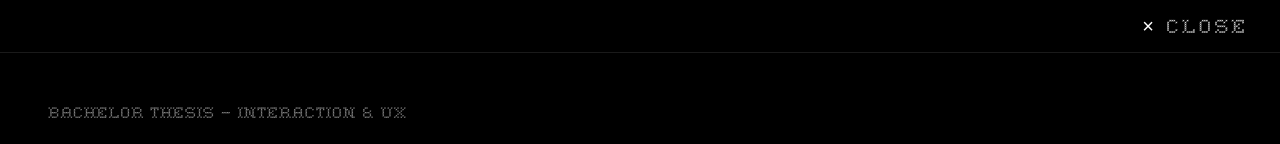
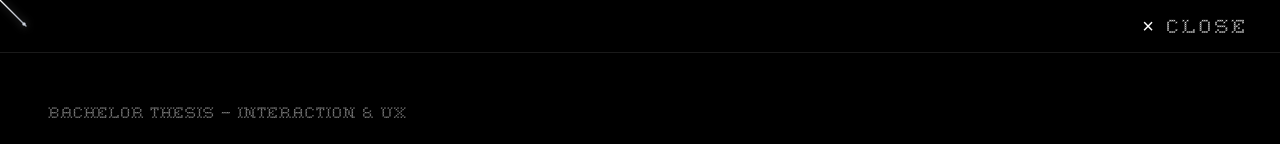
Before and after one commit to hannsam7/portfolio-HannaS, a React (Vite) app in the folder portfolio/: page / in a window 1280 px wide. Both pictures are taken after a click on the button "Bachelor oppgave". Shown: the part 580-724 px from the top of the page. Built offline with nearby package versions, Linux system fonts and the light colour scheme.

Commit message:
needle cursor implemented to get the feeling of stiching while scrolling through the page

```diff
--- a/portfolio/src/App.jsx
+++ b/portfolio/src/App.jsx
@@ -4,6 +4,7 @@ import { heroAbout, projectData } from './data/projectData'
 import { ProjectModal } from './components/ProjectModal'
 import { StitchedProjectTitle } from './components/StitchedProjectTitle'
 import { MessyBacksideFooter } from './components/MessyBacksideFooter'
+import { NeedleThreadCursor } from './components/NeedleThreadCursor'
 
 const sectionReveal = {
   initial: { opacity: 0, y: 28 },
@@ -19,6 +20,7 @@ export default function App() {
   return (
     <div className="relative min-h-screen bg-ink text-thread">
       <div className="pointer-events-none fixed inset-0 z-[1] aida-grid" aria-hidden />
+      <NeedleThreadCursor />
       <div className="relative z-10">
         <section
           className="flex min-h-screen flex-col items-center justify-center px-6 py-16 text-center"
--- a/portfolio/src/components/NeedleThreadCursor.jsx
+++ b/portfolio/src/components/NeedleThreadCursor.jsx
@@ -1,9 +1,8 @@
-import { useEffect, useRef, useState, useCallback } from 'react'
+import { useEffect, useRef, useState, useCallback, useId } from 'react'
 
 const TRAIL_MS = 1500
 const SMOOTH = 0.14
-const HIGHLIGHT = '#ff3b4a'
-const BASE = 'rgba(255,255,255,0.92)'
+const HIGHLIGHT = '255, 59, 74'
 
 function usePrefersReducedMotion() {
   const [reduced, setReduced] = useState(false)
@@ -23,20 +22,21 @@ function alphaForAge(ageMs) {
 }
 
 export function NeedleThreadCursor() {
+  const gradId = useId().replace(/:/g, '')
   const reduced = usePrefersReducedMotion()
   const canvasRef = useRef(null)
   const mouseRef = useRef({ x: 0, y: 0 })
   const smoothRef = useRef({ x: 0, y: 0 })
+  const smoothInitRef = useRef(false)
   const trailRef = useRef([])
   const highlightRef = useRef(false)
   const rafRef = useRef(0)
   const [needle, setNeedle] = useState({ x: 0, y: 0, visible: false })
-  const [pulseKey, setPulseKey] = useState(0)
+  const [pulseCount, setPulseCount] = useState(0)
 
   const checkInteractive = useCallback((clientX, clientY) => {
     const el = document.elementFromPoint(clientX, clientY)
-    const hit = el?.closest?.('[data-thread-interactive]')
-    highlightRef.current = Boolean(hit)
+    highlightRef.current = Boolean(el?.closest?.('[data-thread-interactive]'))
   }, [])
 
   useEffect(() => {
@@ -45,18 +45,22 @@ export function NeedleThreadCursor() {
     document.documentElement.classList.add('cursor-thread-active')
 
     const onMove = (e) => {
-      mouseRef.current = { x: e.clientX, y: e.clientY }
-      setNeedle({ x: e.clientX, y: e.clientY, visible: true })
-      checkInteractive(e.clientX, e.clientY)
+      const x = e.clientX
+      const y = e.clientY
+      mouseRef.current = { x, y }
+      setNeedle({ x, y, visible: true })
+      if (!smoothInitRef.current) {
+        smoothRef.current = { x, y }
+        smoothInitRef.current = true
+      }
+      checkInteractive(x, y)
     }
 
     const onLeave = () => {
       setNeedle((n) => ({ ...n, visible: false }))
     }
 
-    const onDown = () => {
-      setPulseKey((k) => k + 1)
-    }
+    const onDown = () => setPulseCount((c) => c + 1)
 
     const onScroll = () => {
       const { x, y } = mouseRef.current
@@ -74,7 +78,6 @@ export function NeedleThreadCursor() {
       document.removeEventListener('mouseleave', onLeave)
       window.removeEventListener('mousedown', onDown)
       window.removeEventListener('scroll', onScroll, true)
-      if (rafRef.current) cancelAnimationFrame(rafRef.current)
     }
   }, [reduced, checkInteractive])
 
@@ -104,14 +107,15 @@ export function NeedleThreadCursor() {
       const mx = mouseRef.current.x
       const my = mouseRef.current.y
 
+      if (smoothInitRef.current) {
         smoothRef.current.x += (mx - smoothRef.current.x) * SMOOTH
         smoothRef.current.y += (my - smoothRef.current.y) * SMOOTH
-
         trailRef.current.push({
           x: smoothRef.current.x,
           y: smoothRef.current.y,
           t: now,
         })
+      }
 
       trailRef.current = trailRef.current.filter((p) => now - p.t < TRAIL_MS)
 
@@ -120,14 +124,9 @@ export function NeedleThreadCursor() {
       ctx.clearRect(0, 0, w, h)
 
       const pts = trailRef.current
-      if (pts.length < 2) {
-        rafRef.current = requestAnimationFrame(tick)
-        return
-      }
+      const hi = highlightRef.current
 
-      const hi = highlightRef.current
-      const stroke = hi ? HIGHLIGHT : BASE
-
+      if (pts.length >= 2) {
         ctx.lineWidth = 1
         ctx.setLineDash([5, 5])
         ctx.lineCap = 'round'
@@ -139,18 +138,19 @@ export function NeedleThreadCursor() {
           const ageA = now - a.t
           const ageB = now - b.t
           const alpha = Math.min(alphaForAge(ageA), alphaForAge(ageB))
-        if (alpha < 0.01) continue
+          if (alpha < 0.008) continue
 
           ctx.beginPath()
           ctx.moveTo(a.x, a.y)
           ctx.lineTo(b.x, b.y)
           ctx.strokeStyle = hi
-          ? `rgba(255, 59, 74, ${alpha * 0.95})`
+            ? `rgba(${HIGHLIGHT}, ${alpha * 0.95})`
             : `rgba(255, 255, 255, ${alpha * 0.88})`
           ctx.stroke()
         }
 
         ctx.setLineDash([])
+      }
 
       rafRef.current = requestAnimationFrame(tick)
     }
@@ -179,14 +179,9 @@ export function NeedleThreadCursor() {
           left: needle.x,
           top: needle.y,
           opacity: needle.visible ? 1 : 0,
-          transform: 'translate(0, 0)',
         }}
       >
-        <div
-          key={pulseKey}
-          className="needle-tip-pulse relative h-8 w-8 -translate-x-0 -translate-y-0"
-          style={{ transformOrigin: '0 0' }}
-        >
+        <div key={pulseCount} className={pulseCount > 0 ? 'needle-tip-pulse' : undefined}>
           <svg
             width="32"
             height="32"
@@ -197,7 +192,7 @@ export function NeedleThreadCursor() {
             aria-hidden
           >
             <defs>
-              <linearGradient id="needleMetal" x1="0" y1="0" x2="32" y2="32" gradientUnits="userSpaceOnUse">
+              <linearGradient id={gradId} x1="0" y1="0" x2="32" y2="32" gradientUnits="userSpaceOnUse">
                 <stop stopColor="#f5f5f5" />
                 <stop offset="0.45" stopColor="#c8ccd4" />
                 <stop offset="1" stopColor="#8f96a3" />
@@ -208,7 +203,7 @@ export function NeedleThreadCursor() {
               y1="0"
               x2="26"
               y2="26"
-              stroke="url(#needleMetal)"
+              stroke={`url(#${gradId})`}
               strokeWidth="1.35"
               strokeLinecap="round"
             />
--- a/portfolio/src/components/StitchedProjectTitle.jsx
+++ b/portfolio/src/components/StitchedProjectTitle.jsx
@@ -38,7 +38,13 @@ export function StitchedProjectTitle({ title, onClick, className }) {
 
   if (reduceMotion) {
     return (
-      <button type="button" onClick={onClick} className={className} aria-label={title}>
+      <button
+        type="button"
+        onClick={onClick}
+        className={className}
+        aria-label={title}
+        data-thread-interactive
+      >
         {title}
       </button>
     )
@@ -49,6 +55,7 @@ export function StitchedProjectTitle({ title, onClick, className }) {
       type="button"
       onClick={onClick}
       aria-label={title}
+      data-thread-interactive
       initial="hidden"
       whileInView="visible"
       viewport={{ once: true, amount: 0.45, margin: '0% 0% -12% 0%' }}
--- a/portfolio/src/index.css
+++ b/portfolio/src/index.css
@@ -17,6 +17,35 @@ html {
 
 body {
   @apply bg-ink text-thread font-sans antialiased;
+}
+
+/* Custom needle + thread cursor (see NeedleThreadCursor.jsx; disabled when prefers-reduced-motion) */
+html.cursor-thread-active,
+html.cursor-thread-active body {
+  cursor: none !important;
+}
+
+@keyframes needle-tip-pulse {
+  0% {
+    transform: scale(1);
+  }
+  35% {
+    transform: scale(1.22);
+  }
+  100% {
+    transform: scale(1);
+  }
+}
+
+.needle-tip-pulse {
+  transform-origin: 0 0;
+  animation: needle-tip-pulse 0.38s ease-out;
+}
+
+@media (prefers-reduced-motion: reduce) {
+  .needle-tip-pulse {
+    animation: none;
+  }
 }
 
 /* Aida cloth: 10px grid, 5% white thread lines */
```
Also changed, not shown: 5 other files (tests, documents, lock files or other folders). Lines whose indentation alone changed are shown as unchanged.
